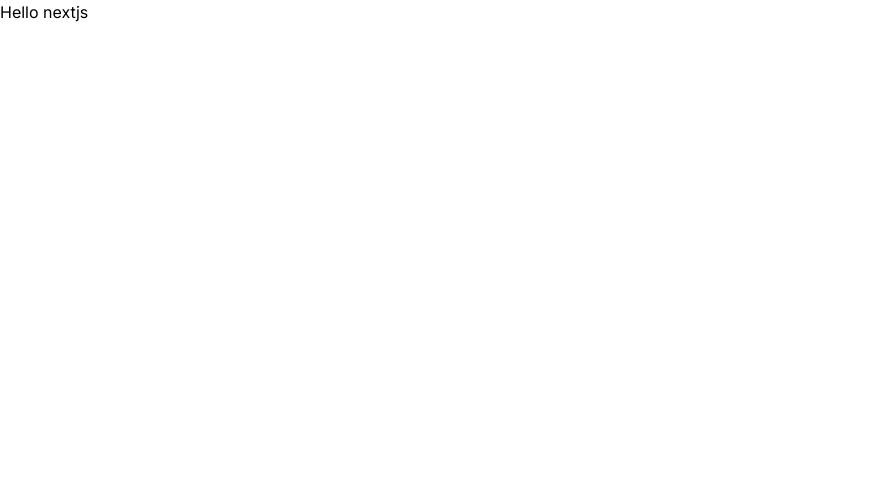
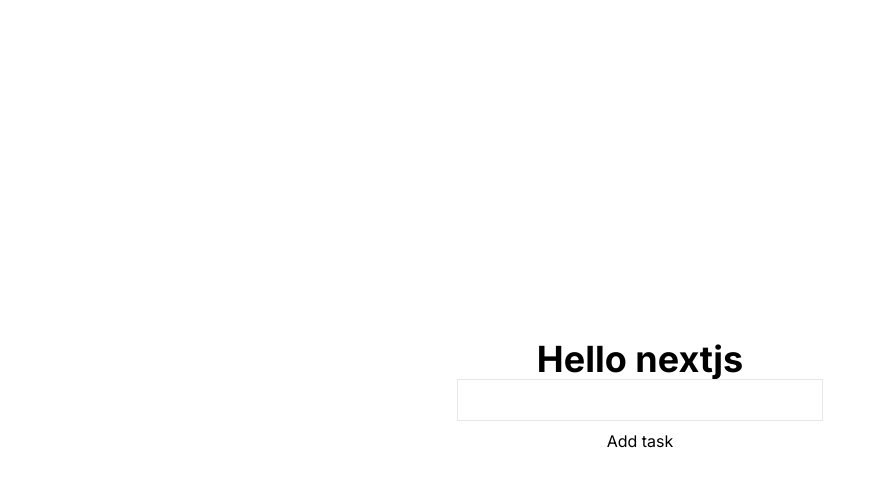
Before and after one commit to NishimuraShiro/Next13-todoapp, a Next.js app in the folder todo-next13/: page / in a window 1280 px wide. Shown: the top 486 px of the page, without its empty margins (0-885 px from the left). Built offline with nearby package versions, Linux system fonts and the light colour scheme.

Commit message:
AddTask雛形作成

```diff
--- /dev/null
+++ b/todo-next13/src/app/components/AddTask.tsx
@@ -0,0 +1,12 @@
+import React from "react";
+
+const AddTask = () => {
+  return (
+    <form>
+      <input type="text" className="w-full border px-4 py-2" />
+      <button className="w-full px-4 py-2">Add task</button>
+    </form>
+  );
+};
+
+export default AddTask;
--- a/todo-next13/src/app/page.tsx
+++ b/todo-next13/src/app/page.tsx
@@ -1,5 +1,12 @@
-import Image from "next/image";
+import AddTask from "./components/AddTask";
 
 export default function Home() {
-  return <h1>Hello nextjs</h1>;
+  return (
+    <main className="flex flex-col items-center justify-center py-2 min-h-screen">
+      <h1 className="text-4xl font-bold">Hello nextjs</h1>
+      <div>
+        <AddTask />
+      </div>
+    </main>
+  );
 }
```
